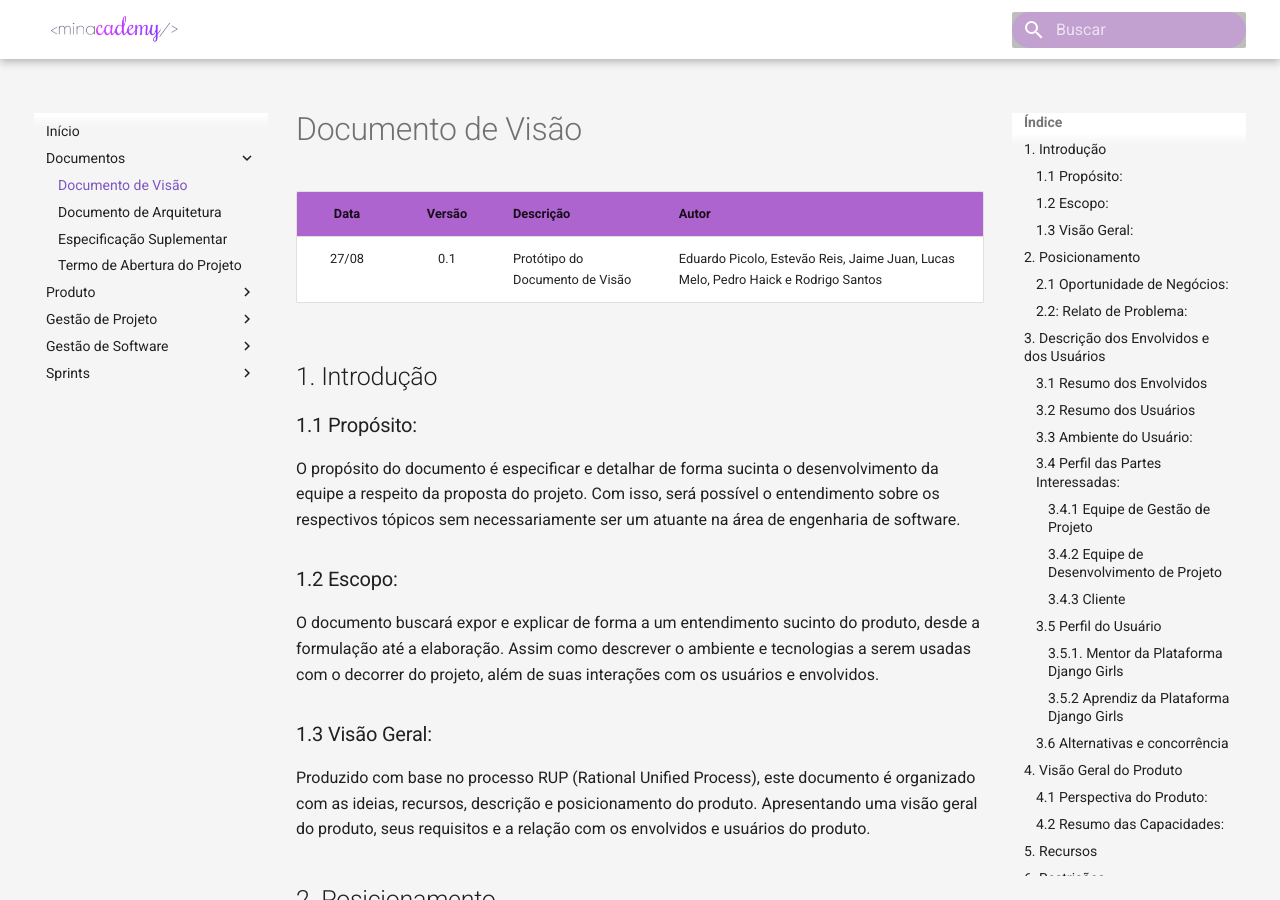
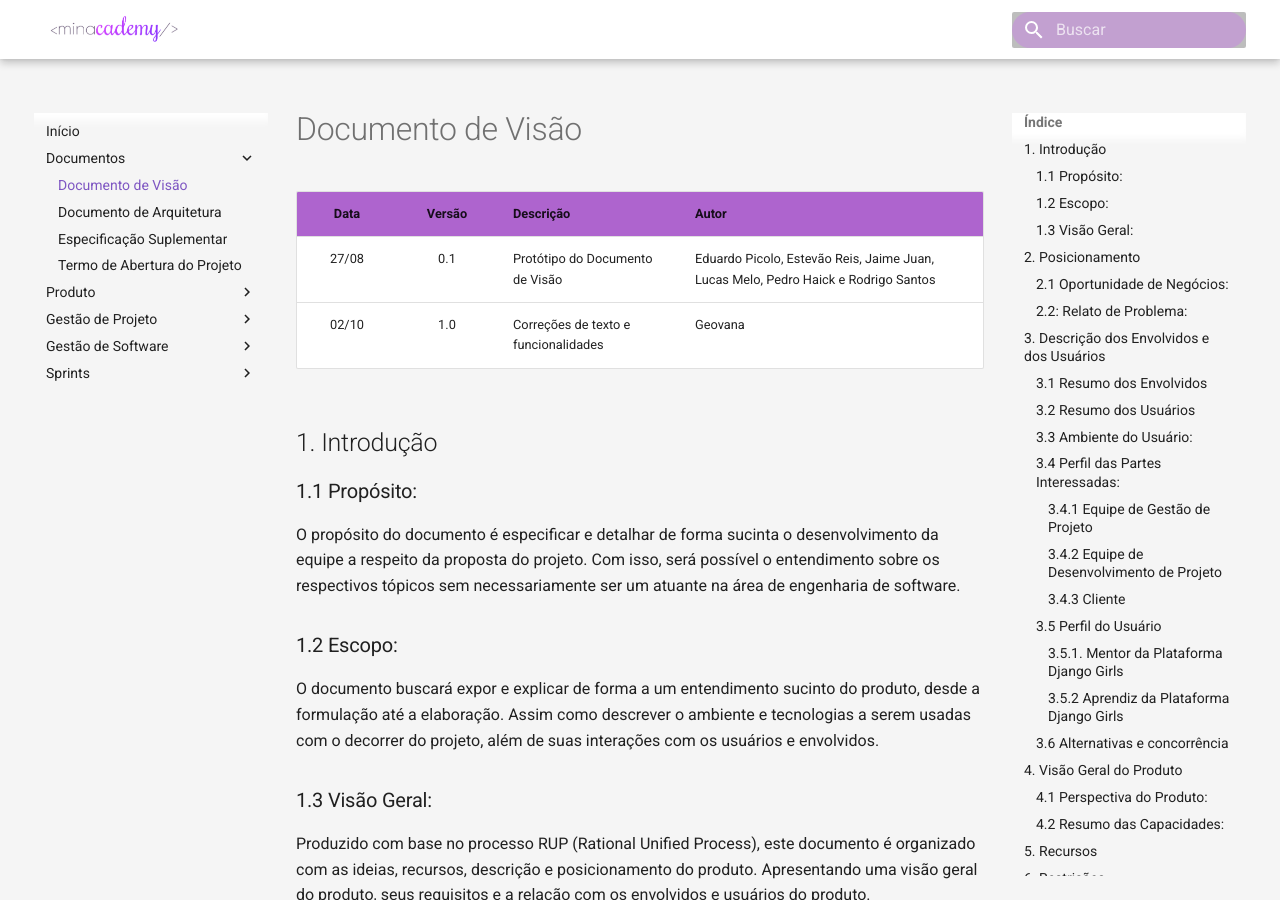
Before and after one commit to fga-eps-mds/2020.1-Minacademy-Wiki, an MkDocs documentation site: the page built from docs/documentos/doc_visao.md, in a window 1280 px wide and 900 px high. Built offline with MkDocs 1.6.1 and Material for MkDocs 9.7.7, drawn with Linux system fonts in a browser that asks for light colours.

Commit message:
Adicionando versionamento

```diff
--- a/docs/documentos/doc_visao.md
+++ b/docs/documentos/doc_visao.md
@@ -3,6 +3,7 @@
 **Data** | **Versão** | **Descrição** | **Autor**
 :---: | :---: | :--- | :---
 27/08 | 0.1 | Protótipo do Documento de Visão | Eduardo Picolo, Estevão Reis, Jaime Juan, Lucas Melo, Pedro Haick e Rodrigo Santos
+02/10 | 1.0 | Correções de texto e funcionalidades | Geovana
 
 ## 1. Introdução
 
```
